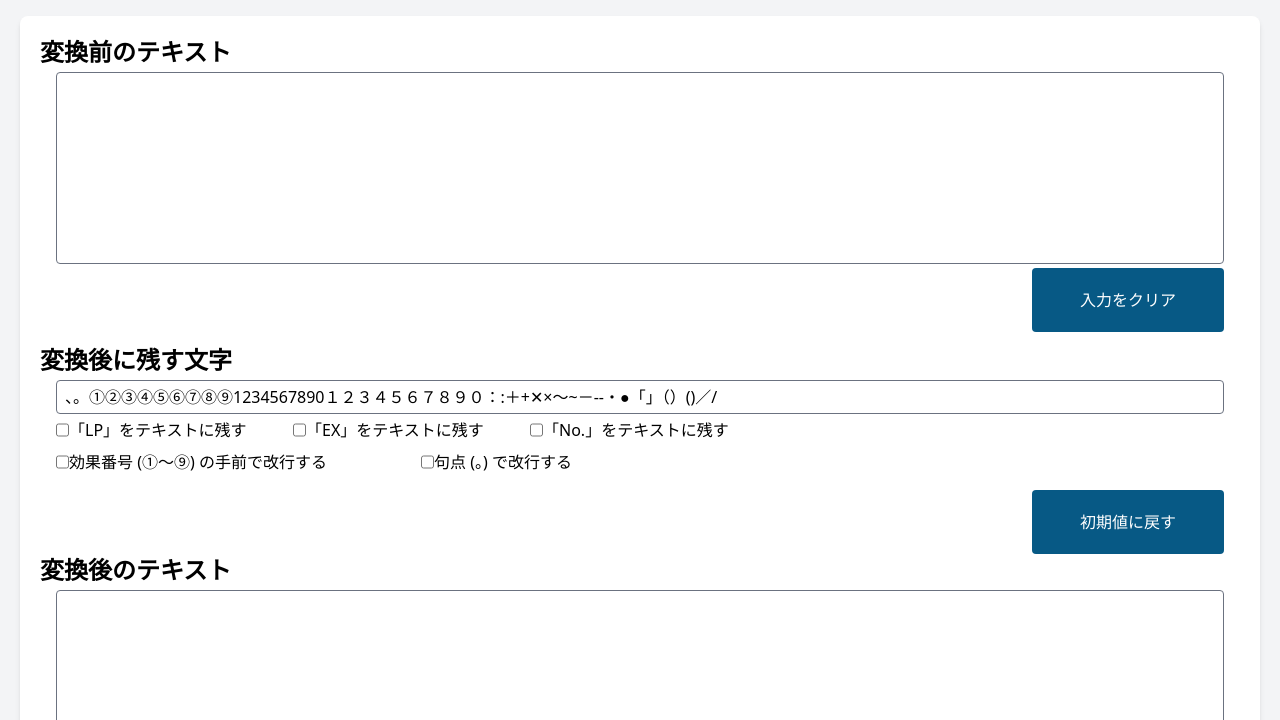
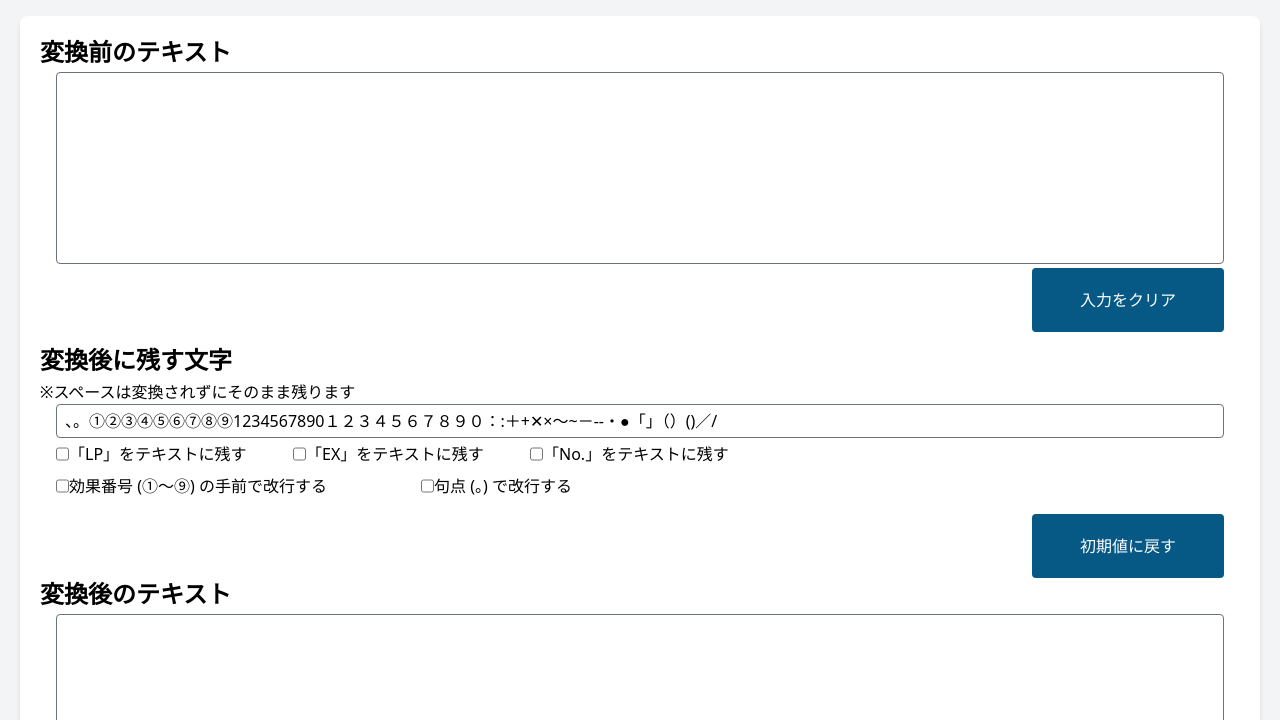
Before and after one commit to rere1ns/YGOQuiz, a plain HTML site: page index.html in a window 1280 px wide. Shown: the part 80-800 px from the top of the page. Drawn offline with nearby package versions, Linux system fonts and the light colour scheme.

Commit message:
Update index.html

```diff
--- a/index.html
+++ b/index.html
@@ -33,6 +33,7 @@
     <section class="">
       <div class="flex flex-col mb-3">
         <label for="excludeWords" class="font-semibold text-2xl mb-1">変換後に残す文字</label>
+        ※スペースは変換されずにそのまま残ります
         <div class="flex justify-center mb-1">
           <input
             id="excludeWords"
```
